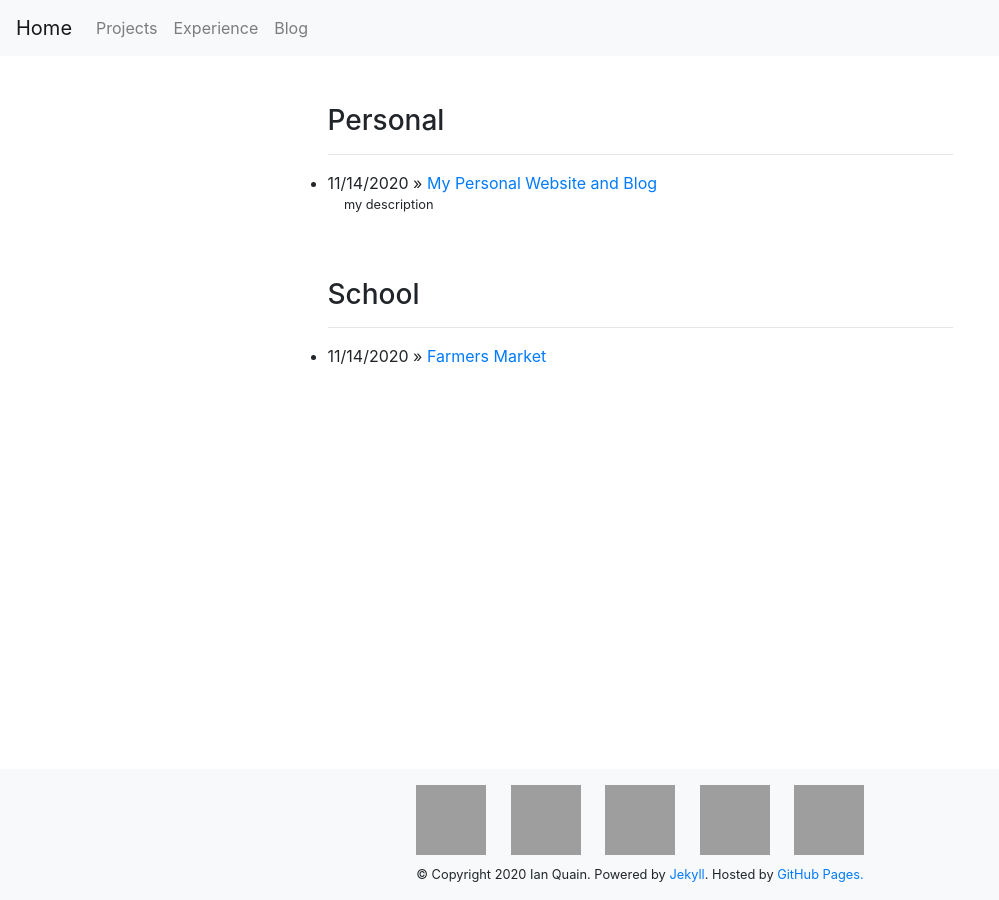
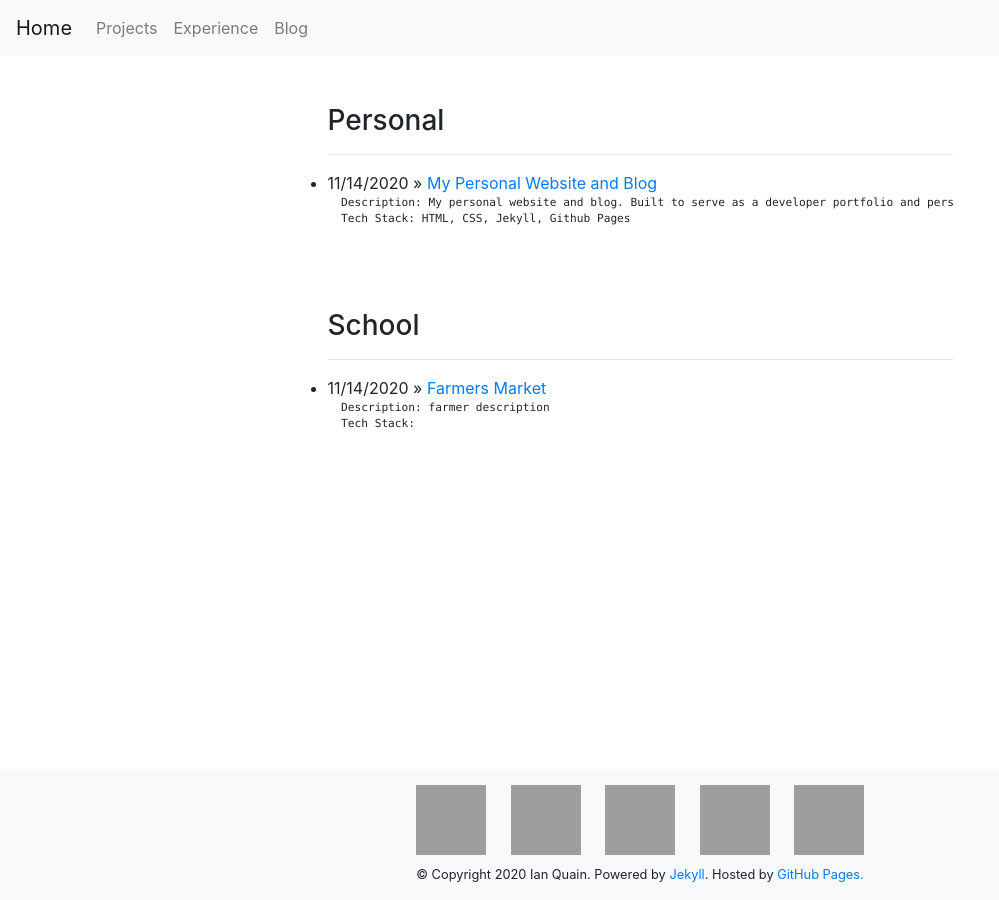
Before and after one commit to quaini/deprecated-personal-website, a Jekyll site: the page built from projects.html, in a window 1280 px wide. Shown: the whole page, without its empty margins (0-999 px from the left). Built offline with Jekyll 4.4.1, drawn with Linux system fonts in a browser that asks for light colours; grey boxes are pictures that could not be loaded.

Commit message:
project page description and stack

```diff
--- a/_layouts/project.html
+++ b/_layouts/project.html
@@ -20,6 +20,8 @@
                         <h3>{{ page.title }}</h3>
                         {{ page.date | date: '%B %d, %Y' }} by Ian Quain
                         <br></br>
+                        <i>Tech Stack: {{ page.stack }}</i>
+                        <br></br>
                         {{ content }}
                     </div>
                     <div class="col-3"></div>
--- a/_posts/2020-11-1-farmers-market.md
+++ b/_posts/2020-11-1-farmers-market.md
@@ -4,6 +4,7 @@ title: "Farmers Market"
 date: 2020-11-14
 categories: projects school
 permalink: /:categories/:title
+description: farmer description
 ---
 
 here
--- a/_posts/2020-11-10-sample-project.md
+++ b/_posts/2020-11-10-personal-website.md
@@ -4,7 +4,8 @@ title: "My Personal Website and Blog"
 categories: projects personal
 permalink: /:categories/:title
 date: 2020-11-14
-description: my description
+description: My personal website and blog. Built to serve as a developer portfolio and personal archive.
+stack: HTML, CSS, Jekyll, Github Pages
 ---
 
 here is my project
--- a/projects.html
+++ b/projects.html
@@ -11,7 +11,10 @@ permalink: /projects
         <ul>
             {% for post in site.categories.personal %}
             {% if post.url %}
-            <li><span>{{ post.date | date: "%m/%d/%Y" }}</span> &raquo; <a href="{{ BASE_PATH }}{{ post.url }}">{{ post.title }}</a> <p><small> &emsp; {{ post.description }}</small></p></li>
+            <li><span>{{ post.date | date: "%m/%d/%Y" }}</span> &raquo; <a href="{{ BASE_PATH }}{{ post.url }}">{{ post.title }}</a>
+                <pre><small>  Description: {{ post.description }}
+  Tech Stack: {{ post.stack }}
+                </small></pre></li>
             {% endif %}
             {% endfor %}
         </ul>
@@ -27,7 +30,10 @@ permalink: /projects
         <ul>
             {% for post in site.categories.school %}
             {% if post.url %}
-            <li><span>{{ post.date | date: "%m/%d/%Y" }}</span> &raquo; <a href="{{ BASE_PATH }}{{ post.url }}">{{ post.title }}</a> <p><small> &emsp; {{ post.description }}</small></p></li>
+            <li><span>{{ post.date | date: "%m/%d/%Y" }}</span> &raquo; <a href="{{ BASE_PATH }}{{ post.url }}">{{ post.title }}</a>
+                <pre><small>  Description: {{ post.description }}
+  Tech Stack: {{ post.stack }}
+                </small></pre></li>
             {% endif %}
             {% endfor %}
         </ul>
```
